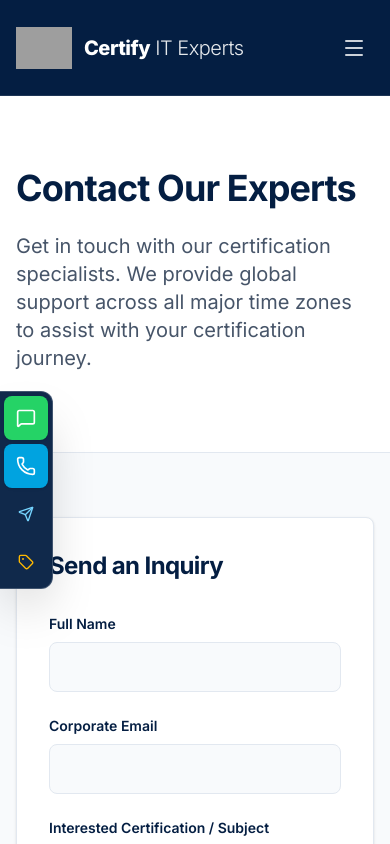
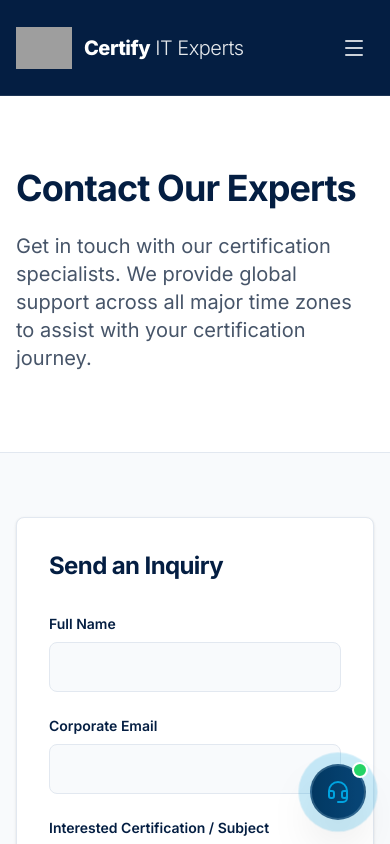
Before and after one commit to rohnit-leo/CertifyITexperts, a React (Vite) app: page /contact in a window 390 px wide. Shown: the top 844 px of the page. Built offline with nearby package versions, Linux system fonts and the light colour scheme; grey boxes are pictures that could not be loaded; a web font is replaced by a local one.

Commit message:
feat(ui): redesign sticky contact widget
Refactor the sticky contact component to use a floating action button layout, improving mobile responsiveness and user interaction.

```diff
--- a/src/components/ui/StickyContact.tsx
+++ b/src/components/ui/StickyContact.tsx
@@ -1,70 +1,154 @@
-import React from 'react';
-import { motion } from 'motion/react';
-import { Phone, MessageSquare, Send, Tag } from 'lucide-react';
+import React, { useState } from 'react';
+import { motion, AnimatePresence } from 'motion/react';
+import { Phone, MessageSquare, Send, Tag, X, Headset, ChevronRight, Sparkles } from 'lucide-react';
 import { Link } from 'react-router-dom';
 
 export function StickyContact() {
+  const [isOpen, setIsOpen] = useState(false);
   const whatsappUrl = `https://wa.me/919121787171?text=${encodeURIComponent('Hello, I would like to speak with an expert.')}`;
 
   return (
-    <motion.aside
-      initial={{ x: -100, opacity: 0 }}
-      animate={{ x: 0, opacity: 1 }}
-      transition={{ duration: 0.5, delay: 0.2 }}
-      className="fixed left-0 top-[58%] -translate-y-1/2 z-50 flex flex-col shadow-2xl rounded-r-xl bg-primary/95 backdrop-blur-md border border-l-0 border-white/20 text-white p-1 gap-1"
-      aria-label="Quick Actions Sticky Menu"
+    <div className="fixed bottom-6 right-6 z-50 flex flex-col items-end">
+      {/* Expanded Menu Drawer */}
+      <AnimatePresence>
+        {isOpen && (
+          <motion.div
+            initial={{ opacity: 0, scale: 0.85, y: 20 }}
+            animate={{ opacity: 1, scale: 1, y: 0 }}
+            exit={{ opacity: 0, scale: 0.85, y: 20 }}
+            transition={{ type: 'spring', stiffness: 350, damping: 25 }}
+            className="mb-4 w-80 bg-primary/95 backdrop-blur-xl border border-white/20 rounded-2xl shadow-2xl overflow-hidden text-white"
           >
-      {/* WhatsApp Action */}
+            {/* Header */}
+            <div className="p-4 bg-gradient-to-r from-primary to-primary-light border-b border-white/10 flex items-center justify-between">
+              <div className="flex items-center gap-3">
+                <div className="relative">
+                  <div className="w-10 h-10 rounded-full bg-secondary/20 border border-secondary/40 flex items-center justify-center text-secondary">
+                    <Headset className="w-5 h-5" />
+                  </div>
+                  <span className="absolute bottom-0 right-0 w-3 h-3 bg-[#25D366] border-2 border-primary rounded-full"></span>
+                </div>
+                <div>
+                  <h4 className="font-bold text-sm text-white flex items-center gap-1.5">
+                    Certification Support
+                    <Sparkles className="w-3.5 h-3.5 text-amber-400" />
+                  </h4>
+                  <p className="text-[11px] text-white/70">Experts online • 24/5 Mon-Fri</p>
+                </div>
+              </div>
+              <button
+                onClick={() => setIsOpen(false)}
+                className="w-8 h-8 rounded-full hover:bg-white/10 flex items-center justify-center text-white/70 hover:text-white transition-colors"
+                aria-label="Close Support Menu"
+              >
+                <X className="w-4 h-4" />
+              </button>
+            </div>
+
+            {/* Menu Actions */}
+            <div className="p-3 space-y-2">
+              {/* WhatsApp Button */}
               <a
                 href={whatsappUrl}
                 target="_blank"
                 rel="noopener noreferrer"
-        className="relative flex items-center justify-center w-11 h-11 bg-[#25D366] hover:bg-[#128C7E] text-white rounded-lg transition-all duration-300 group shadow-sm"
-        aria-label="WhatsApp Support"
+                onClick={() => setIsOpen(false)}
+                className="flex items-center justify-between p-3 rounded-xl bg-[#25D366] hover:bg-[#128C7E] text-white transition-all duration-200 group shadow-md"
               >
-        <MessageSquare className="w-5 h-5 text-white group-hover:scale-110 transition-transform" />
-        <span className="absolute left-full ml-3 px-3 py-1.5 rounded-lg bg-primary text-white text-xs font-semibold shadow-xl whitespace-nowrap opacity-0 group-hover:opacity-100 transition-all pointer-events-none border border-white/15 z-50 flex items-center gap-1.5">
-          <span className="w-2 h-2 rounded-full bg-[#25D366]"></span>
-          WhatsApp Chat
-        </span>
+                <div className="flex items-center gap-3">
+                  <div className="w-9 h-9 rounded-lg bg-white/20 flex items-center justify-center shrink-0">
+                    <MessageSquare className="w-5 h-5 text-white" />
+                  </div>
+                  <div>
+                    <div className="text-xs font-bold leading-tight">Chat on WhatsApp</div>
+                    <div className="text-[11px] text-white/90 font-medium">+91 91217 87171</div>
+                  </div>
+                </div>
+                <ChevronRight className="w-4 h-4 text-white/80 group-hover:translate-x-1 transition-transform" />
               </a>
 
-      {/* Call Action */}
+              {/* Direct Call Button */}
               <a
                 href="tel:+919121787171"
-        className="relative flex items-center justify-center w-11 h-11 bg-secondary hover:bg-secondary/90 text-white rounded-lg transition-all duration-300 group shadow-sm"
-        aria-label="Call Us Now"
+                onClick={() => setIsOpen(false)}
+                className="flex items-center justify-between p-3 rounded-xl bg-secondary hover:bg-secondary/90 text-white transition-all duration-200 group shadow-md"
               >
-        <Phone className="w-5 h-5 text-white group-hover:scale-110 transition-transform" />
-        <span className="absolute left-full ml-3 px-3 py-1.5 rounded-lg bg-primary text-white text-xs font-semibold shadow-xl whitespace-nowrap opacity-0 group-hover:opacity-100 transition-all pointer-events-none border border-white/15 z-50 flex items-center gap-1.5">
-          <span className="w-2 h-2 rounded-full bg-secondary"></span>
-          Call +91 91217 87171
-        </span>
+                <div className="flex items-center gap-3">
+                  <div className="w-9 h-9 rounded-lg bg-white/20 flex items-center justify-center shrink-0">
+                    <Phone className="w-4 h-4 text-white" />
+                  </div>
+                  <div>
+                    <div className="text-xs font-bold leading-tight">Instant Voice Call</div>
+                    <div className="text-[11px] text-white/90 font-medium">+91 91217 87171</div>
+                  </div>
+                </div>
+                <ChevronRight className="w-4 h-4 text-white/80 group-hover:translate-x-1 transition-transform" />
               </a>
 
               {/* Quick Enquiry */}
               <Link
                 to="/contact"
-        className="relative flex items-center justify-center w-11 h-11 hover:bg-white/15 text-white rounded-lg transition-all duration-300 group"
-        aria-label="Quick Enquiry"
+                onClick={() => setIsOpen(false)}
+                className="flex items-center justify-between p-3 rounded-xl bg-white/10 hover:bg-white/15 text-white transition-all duration-200 group border border-white/10"
               >
-        <Send className="w-4 h-4 text-sky-300 group-hover:scale-110 transition-transform" />
-        <span className="absolute left-full ml-3 px-3 py-1.5 rounded-lg bg-primary text-white text-xs font-semibold shadow-xl whitespace-nowrap opacity-0 group-hover:opacity-100 transition-all pointer-events-none border border-white/15 z-50">
-          Send Enquiry
-        </span>
+                <div className="flex items-center gap-3">
+                  <div className="w-9 h-9 rounded-lg bg-sky-500/20 text-sky-300 flex items-center justify-center shrink-0">
+                    <Send className="w-4 h-4" />
+                  </div>
+                  <div>
+                    <div className="text-xs font-bold leading-tight">Submit Enquiry</div>
+                    <div className="text-[11px] text-white/70">Get custom consultation</div>
+                  </div>
+                </div>
+                <ChevronRight className="w-4 h-4 text-white/60 group-hover:translate-x-1 transition-transform" />
               </Link>
 
               {/* Discount Voucher */}
               <Link
                 to="/voucher"
-        className="relative flex items-center justify-center w-11 h-11 hover:bg-white/15 text-white rounded-lg transition-all duration-300 group"
-        aria-label="Claim Voucher"
+                onClick={() => setIsOpen(false)}
+                className="flex items-center justify-between p-3 rounded-xl bg-gradient-to-r from-amber-500/20 to-amber-600/10 hover:from-amber-500/30 hover:to-amber-600/20 text-white transition-all duration-200 group border border-amber-400/30"
               >
-        <Tag className="w-4 h-4 text-amber-400 group-hover:scale-110 transition-transform" />
-        <span className="absolute left-full ml-3 px-3 py-1.5 rounded-lg bg-primary text-white text-xs font-semibold shadow-xl whitespace-nowrap opacity-0 group-hover:opacity-100 transition-all pointer-events-none border border-white/15 z-50">
-          Get Discount Voucher
-        </span>
+                <div className="flex items-center gap-3">
+                  <div className="w-9 h-9 rounded-lg bg-amber-400/20 text-amber-400 flex items-center justify-center shrink-0">
+                    <Tag className="w-4 h-4" />
+                  </div>
+                  <div>
+                    <div className="text-xs font-bold leading-tight text-amber-300">Discount Voucher</div>
+                    <div className="text-[11px] text-white/70">Save on IT exam fees</div>
+                  </div>
+                </div>
+                <ChevronRight className="w-4 h-4 text-amber-400 group-hover:translate-x-1 transition-transform" />
               </Link>
-    </motion.aside>
+            </div>
+          </motion.div>
+        )}
+      </AnimatePresence>
+
+      {/* Main Floating Trigger Button */}
+      <motion.button
+        onClick={() => setIsOpen(!isOpen)}
+        whileHover={{ scale: 1.08 }}
+        whileTap={{ scale: 0.95 }}
+        className="relative group flex items-center justify-center w-14 h-14 rounded-full bg-gradient-to-r from-primary to-primary-light text-white shadow-2xl border-2 border-white/20 hover:border-secondary transition-all"
+        aria-label="Toggle Quick Contact Menu"
+      >
+        {/* Pulse Effect when closed */}
+        {!isOpen && (
+          <span className="absolute -inset-1 rounded-full bg-secondary/40 animate-ping opacity-75"></span>
+        )}
+
+        {isOpen ? (
+          <X className="w-6 h-6 text-white relative z-10" />
+        ) : (
+          <Headset className="w-6 h-6 text-secondary relative z-10 group-hover:scale-110 transition-transform" />
+        )}
+
+        {/* Badge Indicator */}
+        {!isOpen && (
+          <span className="absolute -top-1 -right-1 w-4 h-4 bg-[#25D366] border-2 border-white rounded-full"></span>
+        )}
+      </motion.button>
+    </div>
   );
 }
```
Lines whose indentation alone changed are shown as unchanged.
